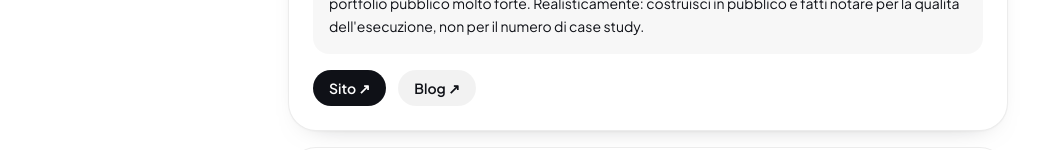
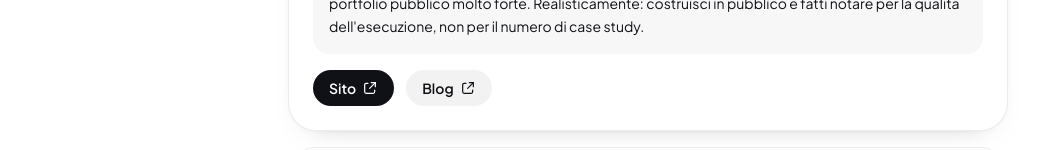
Before and after one commit to giammaantonacci-coder/TraineeUX, a Next.js app: page /aziende in a window 1280 px wide. Shown: the part 618-768 px from the top of the page, without its empty margins (120-1159 px from the left). Built offline with nearby package versions, Linux system fonts and the light colour scheme; no server answers.

Commit message:
Freccia disegnata al posto dell'emoji sui link esterni

```diff
--- a/src/app/(app)/aziende/page.tsx
+++ b/src/app/(app)/aziende/page.tsx
@@ -2,6 +2,7 @@ import Link from "next/link";
 import type { Metadata } from "next";
 import { COMPANIES } from "@/content/companies";
 import { PageHeader, Pill } from "@/components/ui";
+import { ExternalIcon } from "@/components/icons";
 
 export const metadata: Metadata = { title: "Aziende" };
 
@@ -50,18 +51,21 @@ export default function AziendePage() {
                 href={company.site}
                 target="_blank"
                 rel="noopener noreferrer"
-                className="tappable rounded-full bg-ink px-4 py-2 text-white"
+                className="tappable inline-flex items-center gap-1.5 rounded-full bg-ink px-4 py-2 text-white"
               >
-                Sito ↗<span className="sr-only"> — si apre in una nuova finestra</span>
+                Sito
+                <ExternalIcon className="h-4 w-4 shrink-0" />
+                <span className="sr-only"> — si apre in una nuova finestra</span>
               </a>
               {company.blog ? (
                 <a
                   href={company.blog.url}
                   target="_blank"
                   rel="noopener noreferrer"
-                  className="tappable rounded-full bg-black/5 px-4 py-2"
+                  className="tappable inline-flex items-center gap-1.5 rounded-full bg-black/5 px-4 py-2"
                 >
-                  {company.blog.label} ↗
+                  {company.blog.label}
+                  <ExternalIcon className="h-4 w-4 shrink-0" />
                   <span className="sr-only"> — si apre in una nuova finestra</span>
                 </a>
               ) : null}
--- a/src/components/ListaNews.tsx
+++ b/src/components/ListaNews.tsx
@@ -3,6 +3,7 @@
 import { useEffect, useState } from "react";
 import Link from "next/link";
 import { Pill } from "@/components/ui";
+import { ExternalIcon } from "@/components/icons";
 
 /**
  * Filtro e lista degli articoli.
@@ -131,8 +132,9 @@ export function ListaNews({
                     {a.summary}
                   </p>
                 ) : null}
-                <p className="mt-3 text-[13px] font-semibold text-ink-muted">
-                  Apri su {a.host} ↗
+                <p className="mt-3 flex items-center gap-1.5 text-[13px] font-semibold text-ink-muted">
+                  Apri su {a.host}
+                  <ExternalIcon className="h-[15px] w-[15px] shrink-0" />
                   <span className="sr-only"> — si apre in una nuova finestra</span>
                 </p>
               </a>
--- a/src/components/icons.tsx
+++ b/src/components/icons.tsx
@@ -135,6 +135,24 @@ export function ChevronRightIcon({ className }: Props) {
   );
 }
 
+/**
+ * Il collegamento che esce dall'app.
+ *
+ * Era il carattere ↗, cioè un'emoji: su iOS viene resa a colori, con il suo
+ * riquadro azzurro, e in mezzo a un testo nero sembrava un pezzo di
+ * interfaccia di qualcun altro. Disegnata, prende il colore del testo accanto
+ * e sta sulla stessa griglia delle altre.
+ */
+export function ExternalIcon({ className }: Props) {
+  return (
+    <svg {...comune} className={className}>
+      <path d="M9 5H6.2A2.2 2.2 0 0 0 4 7.2v10.6A2.2 2.2 0 0 0 6.2 20h10.6a2.2 2.2 0 0 0 2.2-2.2V15" />
+      <path d="M14 4h6v6" />
+      <path d="M20 4 11.5 12.5" />
+    </svg>
+  );
+}
+
 /** Progressi e premi: la coppa. */
 export function TrophyIcon({ className }: Props) {
   return (
```
